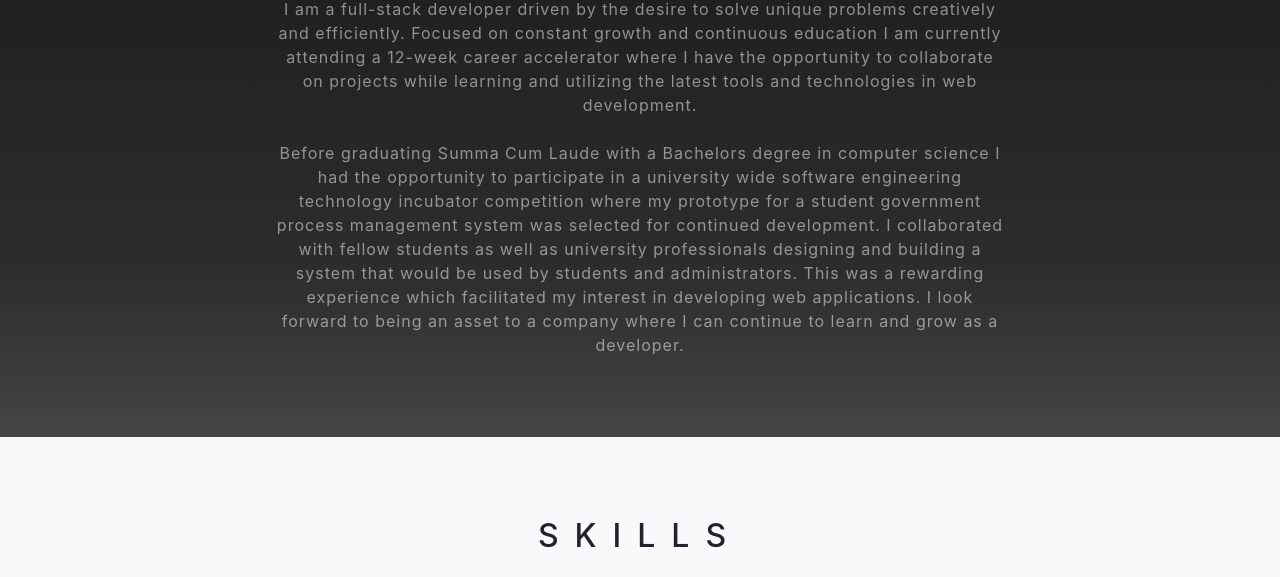
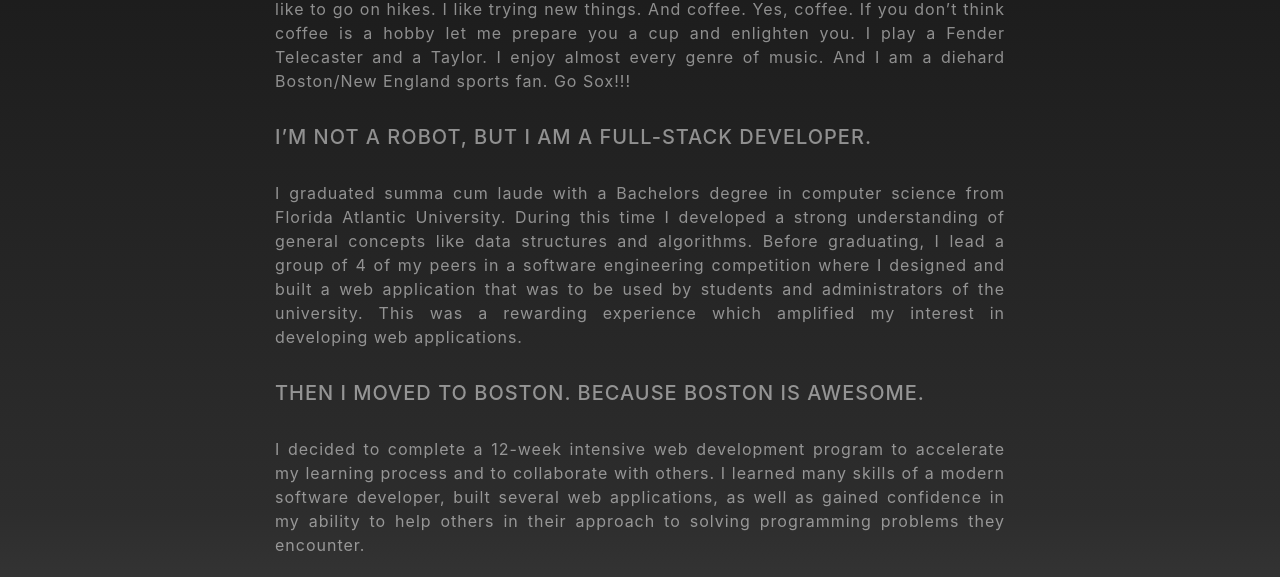
Before and after one commit to mdipietr0/mdipietr0.github.io, a website with bundled scripts: page index.html in a window 1280 px wide. Shown: the part 1025-1602 px from the top of the page. Built offline with nearby package versions, Linux system fonts and the light colour scheme.

Commit message:
Update about me content and format

```diff
--- a/index.html
+++ b/index.html
@@ -70,12 +70,17 @@
   <section id="about" class="about-section text-center">
     <div class="container">
       <div class="row">
-        <div class="col-lg-8 mx-auto">
+        <div class="col-lg-8 my-5 mx-auto">
           <h2 class="text-white mb-4">My Story</h2>
-          <p class="text-white-50">
-            I am a full-stack developer driven by the desire to solve unique problems creatively and efficiently. Focused on constant growth and continuous education I am currently attending a 12-week career accelerator where I have the opportunity to collaborate on projects while learning and utilizing the latest tools and technologies in web development.<br><br>
-            Before graduating Summa Cum Laude with a Bachelors degree in computer science I had the opportunity to participate in a university wide software engineering technology incubator competition where my prototype for a student government process management system was selected for continued development. I collaborated with fellow students as well as university professionals designing and building a system that would be used by students and administrators. This was a rewarding experience which facilitated my interest in developing web applications. I look forward to being an asset to a company where I can continue to learn and grow as a developer.
+          <p class="text-white-50 text-justify">
+            I love hobbies. I have too many of them. I play guitar. I listen to and collect vinyls. I like to go on hikes. I like trying new things. And coffee. Yes, coffee. If you don’t think coffee is a hobby let me prepare you a cup and enlighten you. I play a Fender Telecaster and a Taylor. I enjoy almost every genre of music. And I am a diehard Boston/New England sports fan. Go Sox!!!
           </p>
+          <h5 class="text-white-50 text-left text-uppercase">I’m not a robot, but I am a full-stack developer.</h5>
+          <p class="text-white-50 text-justify">I graduated summa cum laude with a Bachelors degree in computer science from Florida Atlantic University. During this time I developed a strong understanding of general concepts like data structures and algorithms. Before graduating, I lead a group of 4 of my peers in a software engineering competition where I designed and built a web application that was to be used by students and administrators of the university. This was a rewarding experience which amplified my interest in developing web applications.</p>
+          <h5 class="text-white-50 text-left text-uppercase">Then I moved to Boston. Because Boston is awesome.</h5>
+          <p class="text-white-50 text-justify">I decided to complete a 12-week intensive web development program to accelerate my learning process and to collaborate with others. I learned many skills of a modern software developer, built several web applications, as well as gained confidence in my ability to help others in their approach to solving programming problems they encounter.</p>
+          <p class="text-white-50 text-justify mb-4">Through these two programs and building projects I built a foundation of conceptual and practical knowledge needed to be a productive member of a development team. I have the skills necessary to continue to learn and evolve and the confidence to share what I know with other developers.</p>
+
         </div>
       </div>
       <!--<img src="img/ipad.png" class="img-fluid" alt="">-->
@@ -101,7 +106,7 @@
           <img
             alt='JavaScript'
             class='skill-logo hvr-grow'
-            src='https://www.berkeleypubliclibrary.org/sites/default/files/images/featured/1200px-unofficial_javascript_logo_2.svg_.png?slideshow=true&slideshowAuto=false&slideshowSpeed=4000&speed=350&transition=fade'
+            src='https://cdn.freebiesupply.com/logos/large/2x/javascript-logo-png-transparent.png'
           />
           <h6 class="text-center mt-2">JavaScript</h6>
         </div>
--- a/scss/_about.scss
+++ b/scss/_about.scss
@@ -1,8 +1,9 @@
 .about-section {
-  padding-top: 10rem;
+  padding-top: 5rem;
   background: linear-gradient(to bottom, $black 0%,#{fade-out($black, .1)} 75%,#{fade-out($black, .2)} 100%);
   p {
-    margin-bottom: 5rem;
+    margin-top: 2rem;
+    margin-bottom: 2rem;
   }
   h2 {
     text-transform: uppercase;
```
Also changed, not shown: css/grayscale.css, css/grayscale.min.css.
